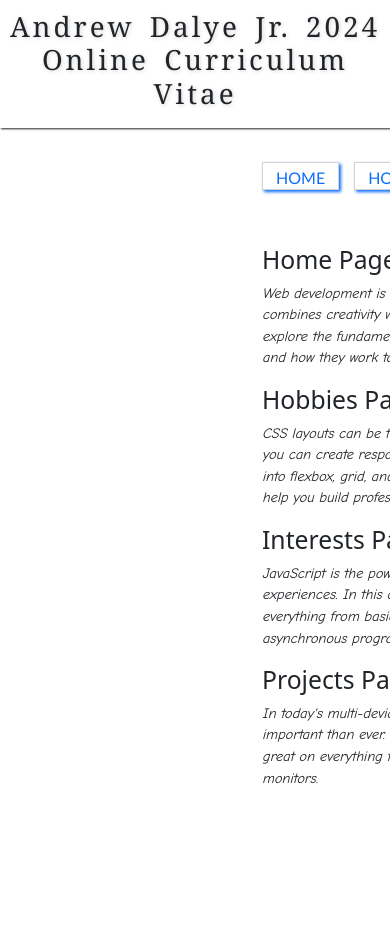
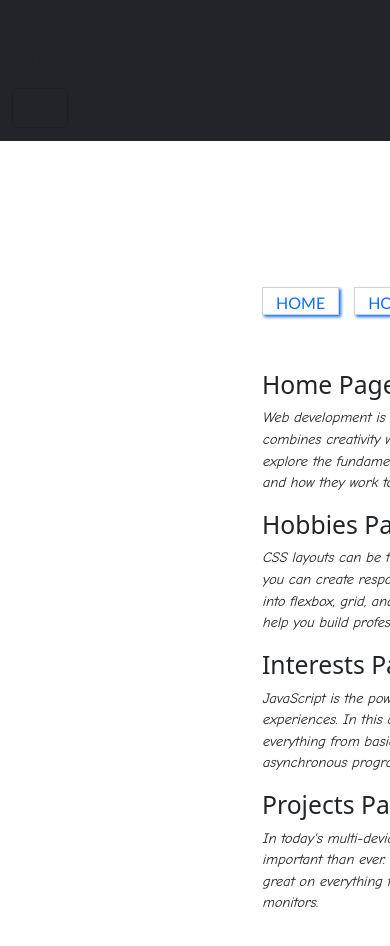
Before and after one commit to 675-MrDEE/Mr.DEE_BlogSite, a plain HTML site: page index.html in a window 390 px wide. Shown: the top 946 px of the page. Before the commit the page ends 889 px from the top, so only its background shows below. Drawn offline with nearby package versions, Linux system fonts and the light colour scheme.

Commit message:
Update index.html

```diff
--- a/index.html
+++ b/index.html
@@ -15,9 +15,22 @@
   </head>
   <body>
     <nav class="navbar navbar-expand-md bg-dark">
-    <header>
       <h1>Andrew Dalye Jr. 2024 Online Curriculum Vitae</h1>
-    </header>
+      <div class="container">
+        <a href="#" class="navbar-brand">
+          <button
+            type="button"
+            data-bs-toggle="collapse"
+            data-bs-target="#navbarNav"
+            class="navbar-toggler"
+            >
+            <span class="navbar-toggler-icon">
+
+            </span>
+          </button>
+
+        </a>
+      </div>
     </nav>
     <main class="container">
       <nav>
```
